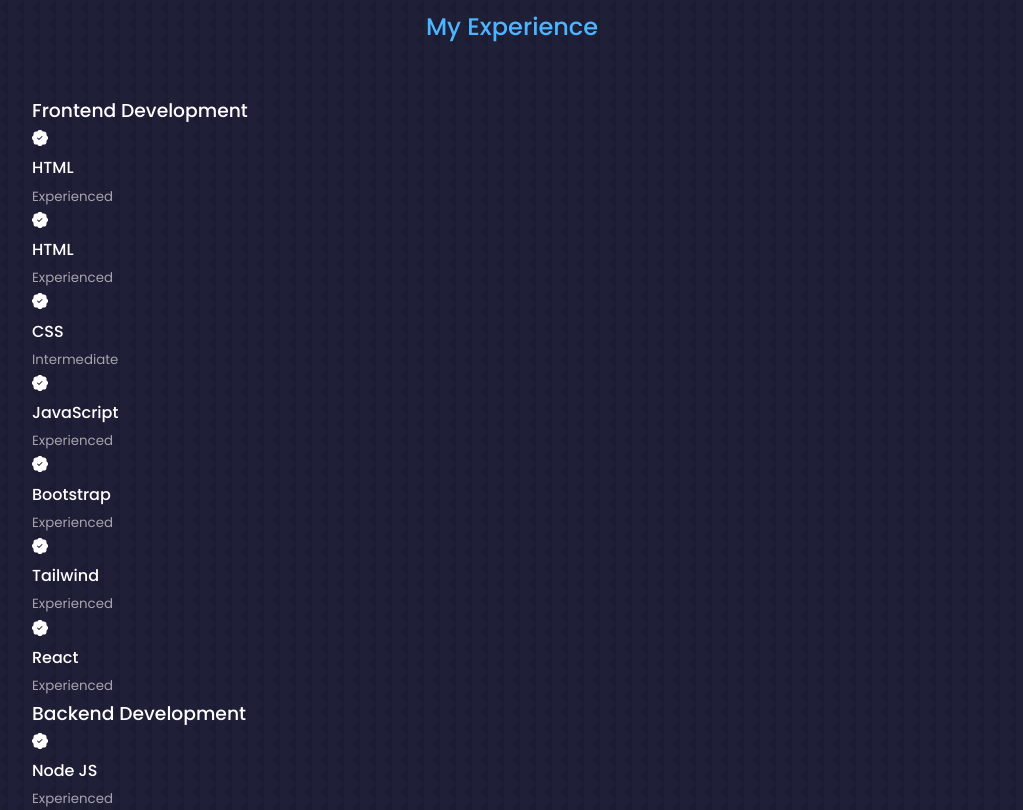
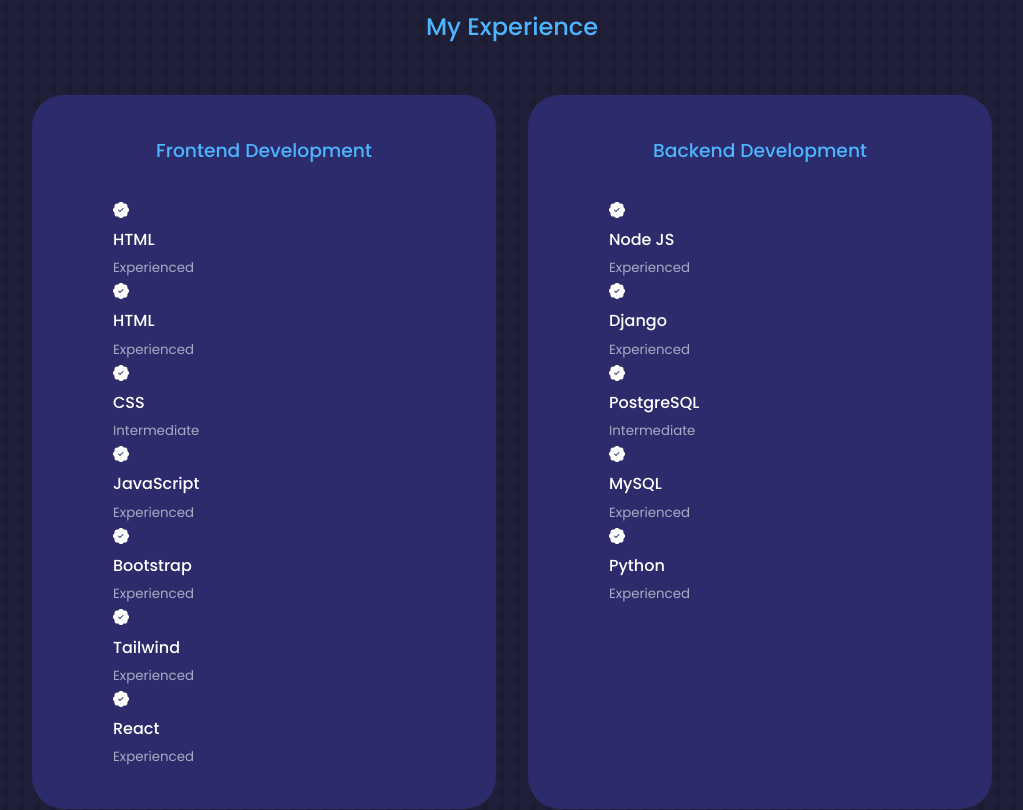
Before and after one commit to Zishan23/Personal-Portfolio-with-React-Js, a React (Create React App) app: page / in a window 1280 px wide. Shown: the part 1920-2730 px from the top of the page, without its empty margins (128-1151 px from the left). Built offline with nearby package versions, Linux system fonts and the light colour scheme.

Commit message:
added css to experience section

```diff
--- a/src/components/experience/experience.css
+++ b/src/components/experience/experience.css
@@ -0,0 +1,36 @@
+.experience_container {
+    display: grid;
+    grid-template-columns: 1fr 1fr;
+    gap: 2rem;
+}
+
+.experience_container > div{
+    background: var(--color-bg-variant);
+    padding: 2.4rem 5rem;
+    border-radius: 2rem;
+    border: 1px solid transparent;
+    transition: var(--transition);
+}
+
+.experience_container > div:hover{
+    background: transparent;
+    border-color: var(--color-primary-variant);
+    cursor: default;
+}
+
+.experience_container > div h3 {
+    text-align: center;
+    margin-bottom: 2rem;
+    color: var(--color-primary);
+}
+
+.experience_content {
+    display: grid;
+    grid-template-columns: 1fr 1fr;
+    row-gap: 2rem;
+}
+
+.experience_details-icon{
+    margin-top: 6px;
+    color: var(--color-primary);
+}
--- a/src/components/experience/experience.jsx
+++ b/src/components/experience/experience.jsx
@@ -12,44 +12,58 @@
           <h3>Frontend Development</h3>
           <article className='experience_details'>
           <BsFillPatchCheckFill />
+          <div>
           <h4>HTML</h4>
           <small className='text-light'>Experienced</small>
+          </div>
           </article>
 
           <article className='experience_details'>
           <BsFillPatchCheckFill />
+          <div>
           <h4>HTML</h4>
           <small className='text-light'>Experienced</small>
+          </div>
           </article>
 
           <article className='experience_details'>
           <BsFillPatchCheckFill />
+          <div>
           <h4>CSS</h4>
           <small className='text-light'>Intermediate</small>
+          </div>
           </article>
 
           <article className='experience_details'>
           <BsFillPatchCheckFill />
+          <div>
           <h4>JavaScript</h4>
           <small className='text-light'>Experienced</small>
+          </div>
           </article>
 
           <article className='experience_details'>
           <BsFillPatchCheckFill />
+          <div>
           <h4>Bootstrap</h4>
           <small className='text-light'>Experienced</small>
+          </div>
           </article>
 
           <article className='experience_details'>
           <BsFillPatchCheckFill />
+          <div>
           <h4>Tailwind</h4>
           <small className='text-light'>Experienced</small>
+          </div>
           </article>
 
           <article className='experience_details'>
           <BsFillPatchCheckFill />
+          <div>
           <h4>React</h4>
           <small className='text-light'>Experienced</small>
+          </div>
           </article>
 
         </div>
@@ -58,32 +72,40 @@
         <h3>Backend Development</h3>
           <article className='experience_details'>
           <BsFillPatchCheckFill />
-          <h4>Node JS</h4>
+          <div><h4>Node JS</h4>
           <small className='text-light'>Experienced</small>
+          </div>
           </article>
 
           <article className='experience_details'>
           <BsFillPatchCheckFill />
-          <h4>Django</h4>
+          <div><h4>Django</h4>
           <small className='text-light'>Experienced</small>
+          </div>
           </article>
 
           <article className='experience_details'>
           <BsFillPatchCheckFill />
+          <div>
           <h4>PostgreSQL</h4>
           <small className='text-light'>Intermediate</small>
+          </div>
           </article>
 
           <article className='experience_details'>
           <BsFillPatchCheckFill />
+          <div>
           <h4>MySQL</h4>
           <small className='text-light'>Experienced</small>
+          </div>
           </article>
 
           <article className='experience_details'>
           <BsFillPatchCheckFill />
+          <div>
           <h4>Python</h4>
           <small className='text-light'>Experienced</small>
+          </div>
           </article>
 
 
```
